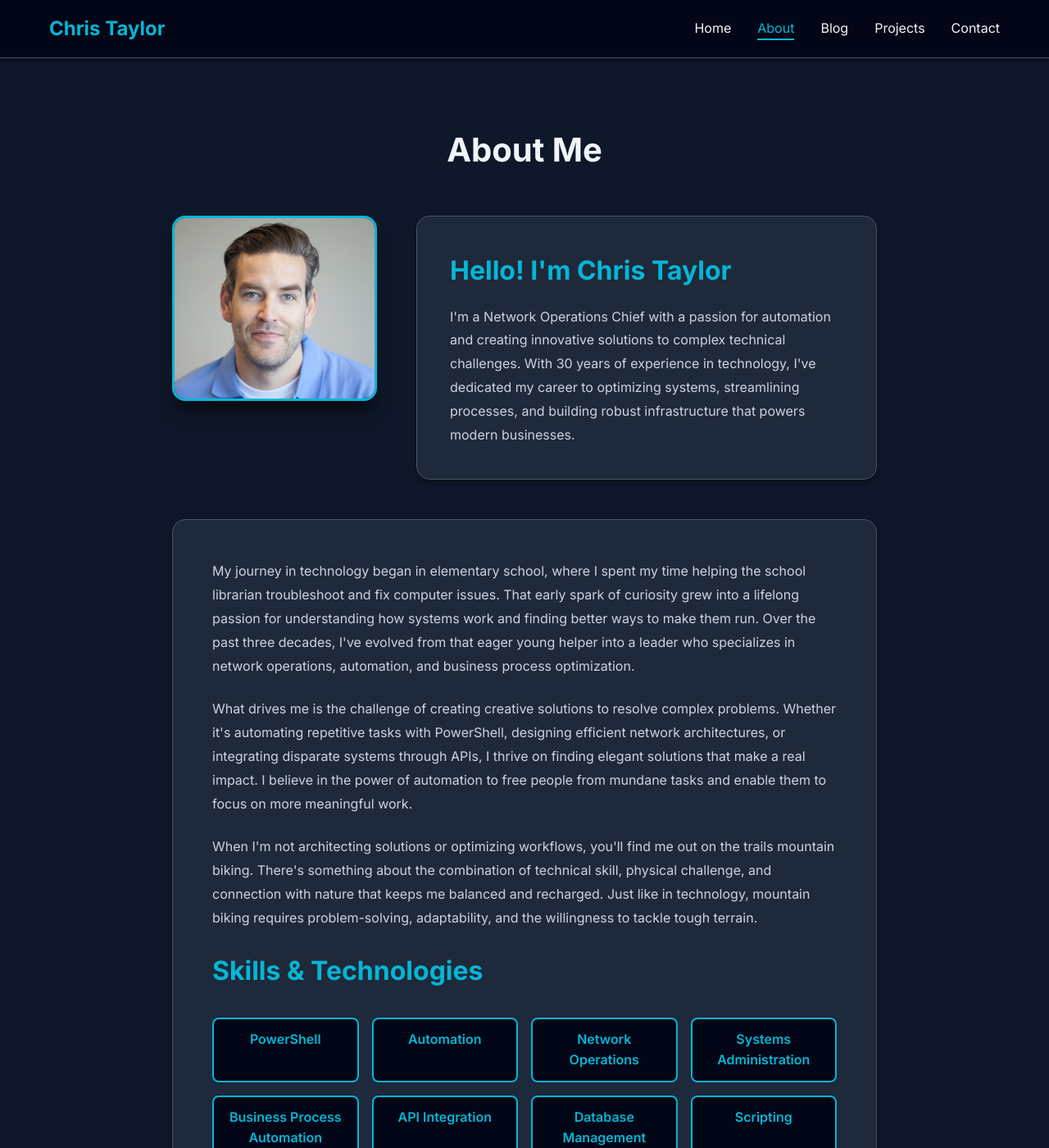
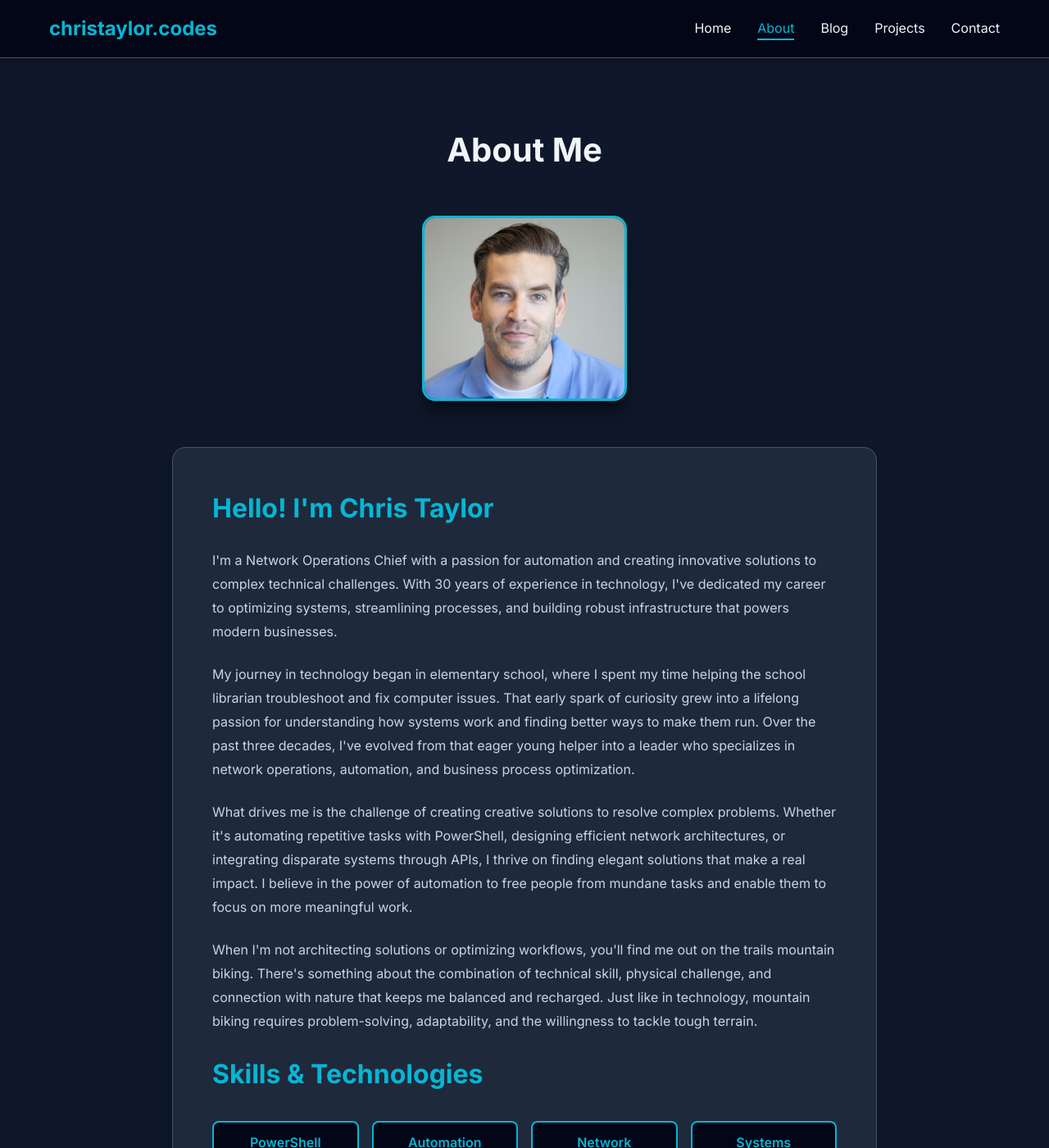
Before and after one commit to christaylorcodes/christaylorcodes.github.io, a Jekyll site: the page built from about.html, in a window 1280 px wide and 1400 px high. Shown: the whole window at 82% size. Built offline with Jekyll 4.4.1, drawn with Linux system fonts in a browser that asks for light colours.

Commit message:
Restructure About page layout and update site branding
About Page Changes (about.html):
- Removed split intro/content layout that created awkward text separation
- Centered profile photo above unified content section
- All biographical text now flows together in single content card
- Simplified structure: photo header -> content section with all text
- Maintains professional appearance with better content flow

CSS Changes (assets/css/main.css):
- Replaced .about-header grid layout with centered .about-photo-header
- Photo now centered at 250px width above content
- Removed .about-intro styles (no longer needed)
- Cleaned up responsive CSS by removing obsolete selectors
- Simplified to single content card with all text together
- Photo maintains turquoise border and hover effects

Navigation Branding (_includes/navigation.html):
- Changed site header logo from "Chris Taylor" to "christaylor.codes"
- Better reflects domain name and professional brand identity
- More memorable and brandable for website

Benefits:
- Eliminates awkward split between intro and body text
- Creates cohesive narrative flow in biography
- Simpler, cleaner layout that's easier to maintain
- Professional centered photo presentation
- Consistent with domain-focused branding

🤖 Generated with [Claude Code](https://claude.com/claude-code)

Co-Authored-By: Claude <noreply@anthropic.com>

```diff
--- a/_includes/navigation.html
+++ b/_includes/navigation.html
@@ -1,6 +1,6 @@
 <nav class="navbar">
     <div class="container">
-        <a href="{{ '/' | relative_url }}" class="logo">{{ site.title }}</a>
+        <a href="{{ '/' | relative_url }}" class="logo">christaylor.codes</a>
 
         <button class="nav-toggle" aria-label="Toggle navigation">
             <span class="hamburger"></span>
--- a/about.html
+++ b/about.html
@@ -8,22 +8,19 @@ permalink: /about/
     <div class="container">
         <h1 class="section-title">About Me</h1>
 
-        <div class="about-header">
-            <div class="about-photo">
+        <div class="about-photo-header">
             <img src="{{ '/assets/images/profile-photo.png' | relative_url }}" alt="Chris Taylor - Network Operations Chief">
         </div>
-            <div class="about-intro">
+
+        <div class="about-content">
             <h2>Hello! I'm Chris Taylor</h2>
+
             <p>
                 I'm a Network Operations Chief with a passion for automation and creating
                 innovative solutions to complex technical challenges. With 30 years of experience
                 in technology, I've dedicated my career to optimizing systems, streamlining
                 processes, and building robust infrastructure that powers modern businesses.
             </p>
-            </div>
-        </div>
-
-        <div class="about-content">
 
             <p>
                 My journey in technology began in elementary school, where I spent my time
--- a/assets/css/main.css
+++ b/assets/css/main.css
@@ -341,20 +341,13 @@ section {
     margin: 0 auto;
 }
 
-.about-header {
-    display: grid;
-    grid-template-columns: 250px 1fr;
-    gap: 3rem;
-    align-items: start;
+.about-photo-header {
+    text-align: center;
     margin-bottom: 3rem;
 }
 
-.about-photo {
-    position: relative;
-}
-
-.about-photo img {
-    width: 100%;
+.about-photo-header img {
+    width: 250px;
     height: auto;
     border-radius: 1rem;
     box-shadow: var(--shadow-lg);
@@ -362,29 +355,9 @@ section {
     transition: transform 0.3s ease, box-shadow 0.3s ease;
 }
 
-.about-photo img:hover {
+.about-photo-header img:hover {
     transform: scale(1.05);
     box-shadow: var(--shadow-lg), 0 0 30px rgba(6, 182, 212, 0.5);
-}
-
-.about-intro {
-    background-color: var(--bg-light);
-    padding: 2.5rem;
-    border-radius: 1rem;
-    box-shadow: var(--shadow);
-    border: 1px solid var(--border-color);
-}
-
-.about-intro h2 {
-    font-size: 2rem;
-    margin-bottom: 1rem;
-    color: var(--primary-color);
-}
-
-.about-intro p {
-    margin: 0;
-    color: var(--text-light);
-    line-height: 1.8;
 }
 
 .about-content {
@@ -720,21 +693,6 @@ section {
 
     section {
         padding: 3rem 0;
-    }
-
-    .about-header {
-        grid-template-columns: 1fr;
-        gap: 2rem;
-        text-align: center;
-    }
-
-    .about-photo {
-        max-width: 250px;
-        margin: 0 auto;
-    }
-
-    .about-intro {
-        padding: 2rem 1.5rem;
     }
 
     .about-content {
```
Lines whose indentation alone changed are shown as unchanged.
